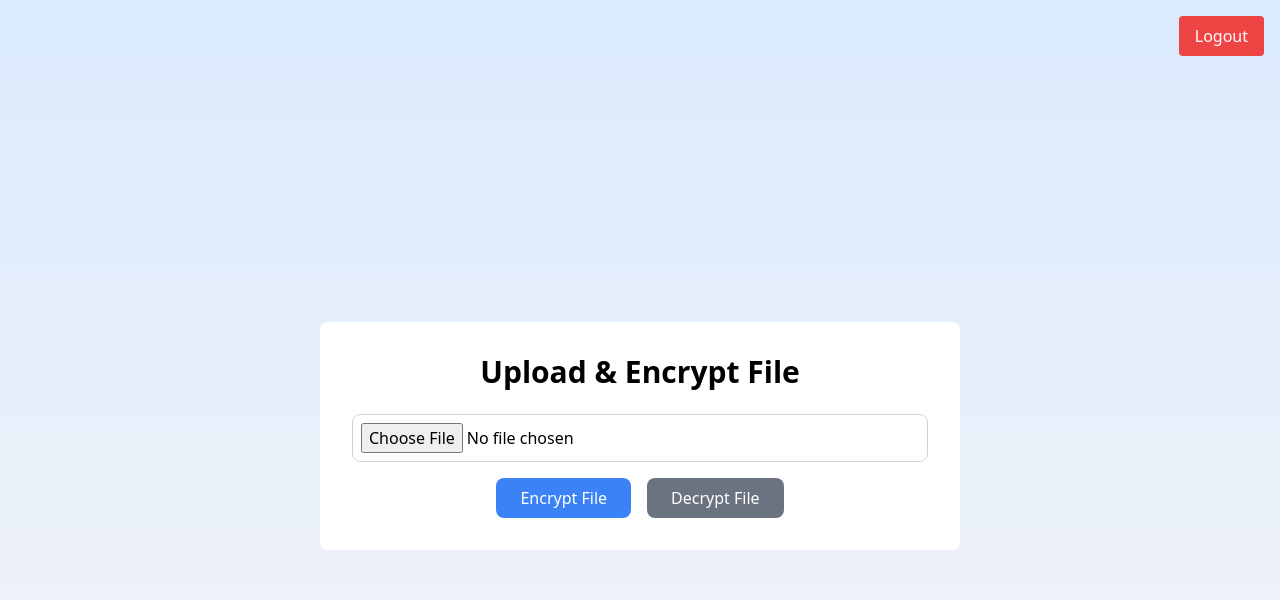
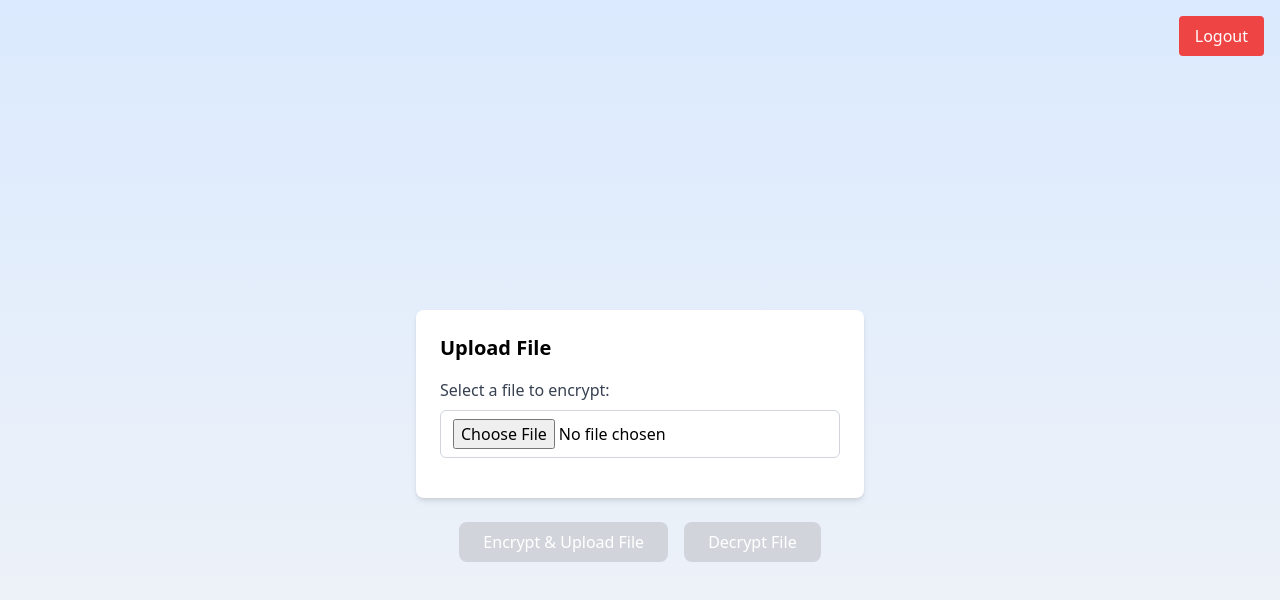
Before and after one commit to MaxNickerson/titan-vault-encryption, a React app in the folder frontend/: page /encryption in a window 1280 px wide. Shown: the top 600 px of the page. Built offline with nearby package versions, Linux system fonts and the light colour scheme; what amazon-cognito-identity-js would draw is missing.

Commit message:
modified the frontend encryption page to do post api call for backend, backend still work in progress

```diff
--- a/frontend/src/components/BucketTest.tsx
+++ b/frontend/src/components/BucketTest.tsx
@@ -17,6 +17,7 @@ const BucketTest = () => {
                 headers: {
                 "Content-Type": "application/json",
                 Authorization: `Bearer ${idToken}`,
+
                 },
             });
 
--- a/frontend/src/components/EncryptionPage.tsx
+++ b/frontend/src/components/EncryptionPage.tsx
@@ -15,6 +15,7 @@ const EncryptionPage = () => {
   } | null>(null);
   const [decryptedData, setDecryptedData] = useState<ArrayBuffer | null>(null);
   const [decryptedFileUrl, setDecryptedFileUrl] = useState<string | null>(null);
+  const [isFileSelected, setIsFileSelected] = useState(false);
 
 
 
@@ -63,16 +64,46 @@ const EncryptionPage = () => {
     }
   };
 
-  const handleEncryptFile = async () => {
-    if(fileData) {
+  // const handleEncryptFile = async () => {
+  //   if(fileData) {
+  //     try {
+  //       const password = "myTestPassword123"
+  //       // call the utility class
+  //       const { salt, iv, encryptedData } = await encryptionUtils.encryptData(
+  //         fileData,
+  //         password
+  //       );
+
+  //       const packageData = {
+  //         iv: arrayBufferToBase64(iv),
+  //         salt: arrayBufferToBase64(salt),
+  //         encryptedData: arrayBufferToBase64(encryptedData),
+  //         fileName,
+  //         fileType,
+  //       };
+  //       setEncryptedPackage(packageData);
+  //       console.log("Encrypted package:", packageData);
+  //     } catch (error) {
+  //       console.error("Encryption error:", error);
+  //     }
+  //   }
+  // };
+
+  const handleEncryptAndUpload = async () => {
+    if (!fileData) {
+      console.error("No file data to encrypt.");
+      return;
+    }
+
     try {
-        const password = "myTestPassword123"
-        // call the utility class
+      // 1) Encrypt
+      const password = "myTestPassword123";
       const { salt, iv, encryptedData } = await encryptionUtils.encryptData(
         fileData,
         password
       );
 
+      // 2) Convert buffers to base64 for sending over JSON
       const packageData = {
         iv: arrayBufferToBase64(iv),
         salt: arrayBufferToBase64(salt),
@@ -80,11 +111,39 @@ const EncryptionPage = () => {
         fileName,
         fileType,
       };
+
+      // Update state if you still want to store it locally
       setEncryptedPackage(packageData);
-        console.log("Encrypted package:", packageData);
+
+      // 3) Get ID token from localStorage
+      const idToken = localStorage.getItem("idToken");
+      if (!idToken) {
+        console.error("No ID token found in localStorage.");
+        return;
+      }
+
+      // 4) Send encrypted data + ID token to your backend
+      const response = await fetch("http://localhost:8080/upload", {
+        method: "POST",
+        headers: {
+          "Content-Type": "application/json",
+          // Put the token in the Authorization header
+          Authorization: `Bearer ${idToken}`,
+        },
+        body: JSON.stringify(packageData),
+      });
+
+      if (!response.ok) {
+        const errorText = await response.text();
+        console.error("Upload failed:", errorText);
+        return;
+      }
+
+      const data = await response.json();
+      console.log("Upload successful:", data);
+      // data might contain your "sub" or any server response
     } catch (error) {
-        console.error("Encryption error:", error);
-      }
+      console.error("Encryption/Upload error:", error);
     }
   };
 
@@ -132,31 +191,50 @@ const EncryptionPage = () => {
       </div>
 
       {/* Main Content */}
-      <div className="flex items-center justify-center flex-grow">
-        <div className="w-1/2 flex flex-col justify-center items-center p-8 bg-white rounded-lg">
-          <h1 className="text-3xl font-bold mb-6">Upload & Encrypt File</h1>
+      <div className="flex flex-col items-center justify-center flex-grow gap-6">
+        {/* File Upload Section */}
+        <div className="bg-white p-6 rounded-lg shadow-md w-full max-w-md">
+          <h2 className="text-xl font-semibold mb-4">Upload File</h2>
+          <div className="mb-4">
+            <label className="block text-gray-700 mb-2">Select a file to encrypt:</label>
             <input
               type="file"
               onChange={handleFileUpload}
-            className="mb-4 border border-gray-300 rounded-lg p-2 w-full"
+              className="w-full px-3 py-2 border border-gray-300 rounded-md"
             />
+          </div>
+          {isFileSelected && (
+            <p className="text-green-600 mb-4">
+              File selected: {fileName}
+            </p>
+          )}
+        </div>
+
+        {/* Action Buttons */}
         <div className="flex space-x-4">
           <button
-              onClick={handleEncryptFile}
-              className="px-6 py-2 bg-blue-500 text-white rounded-lg hover:bg-blue-600 transition"
+            onClick={handleEncryptAndUpload}
+            disabled={!fileData}
+            className={`px-6 py-2 ${
+              !fileData ? "bg-gray-300" : "bg-blue-500 hover:bg-blue-600"
+            } text-white rounded-lg transition`}
           >
-              Encrypt File
+            Encrypt & Upload File
           </button>
           <button
             onClick={handleDecryptFile}
-              className="px-6 py-2 bg-gray-500 text-white rounded-lg hover:bg-gray-600 transition"
+            disabled={!encryptedPackage}
+            className={`px-6 py-2 ${
+              !encryptedPackage ? "bg-gray-300" : "bg-gray-500 hover:bg-gray-600"
+            } text-white rounded-lg transition`}
           >
             Decrypt File
           </button>
         </div>
 
+        {/* Display decrypted file if available */}
         {decryptedFileUrl && (
-            <div className="mt-6">
+          <div className="mt-6 bg-white p-6 rounded-lg shadow-md w-full max-w-md">
             <h2 className="text-xl font-semibold mb-4">Decrypted File:</h2>
             {fileType.startsWith("image/") ? (
               <img
@@ -177,7 +255,6 @@ const EncryptionPage = () => {
         )}
       </div>
     </div>
-    </div>
   );
 };
 
```
Also changed, not shown: 2 other files (tests, documents, lock files or other folders). Lines whose indentation alone changed are shown as unchanged.
